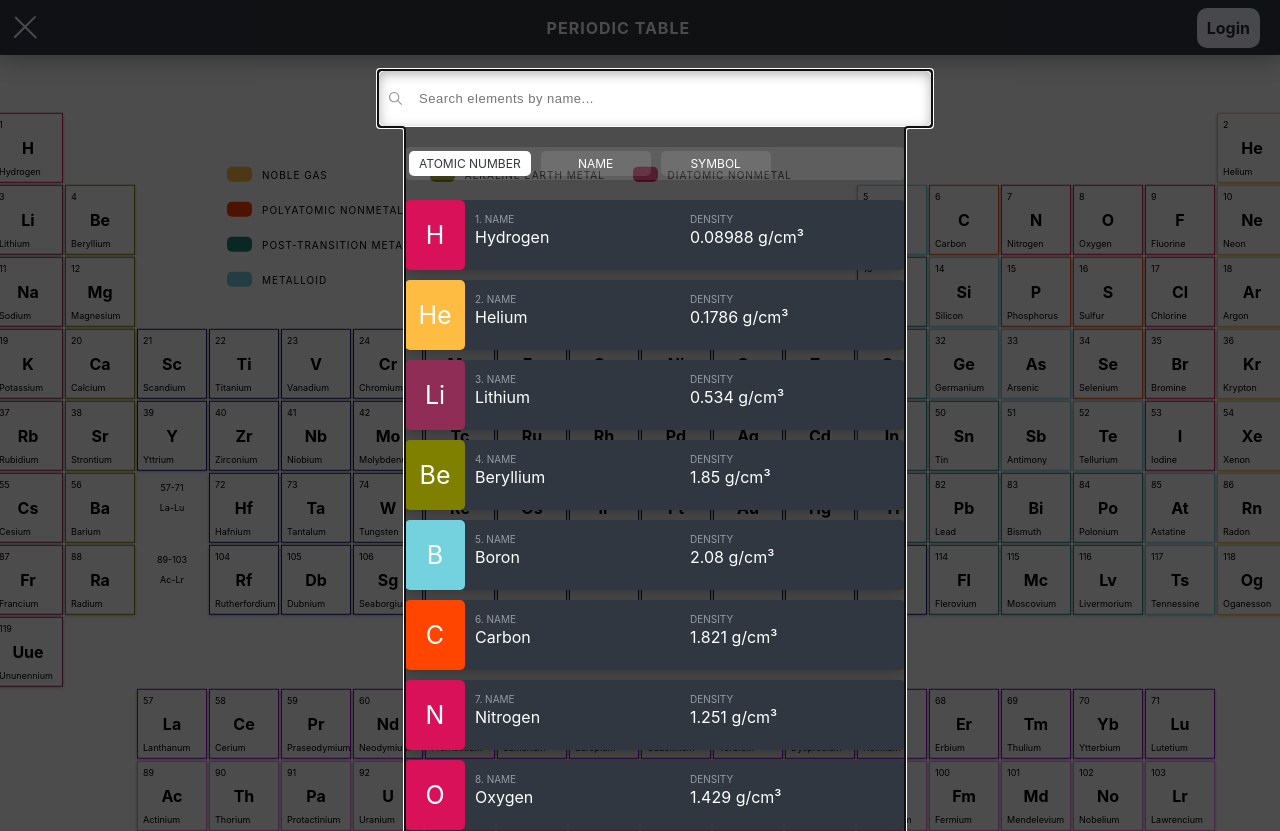
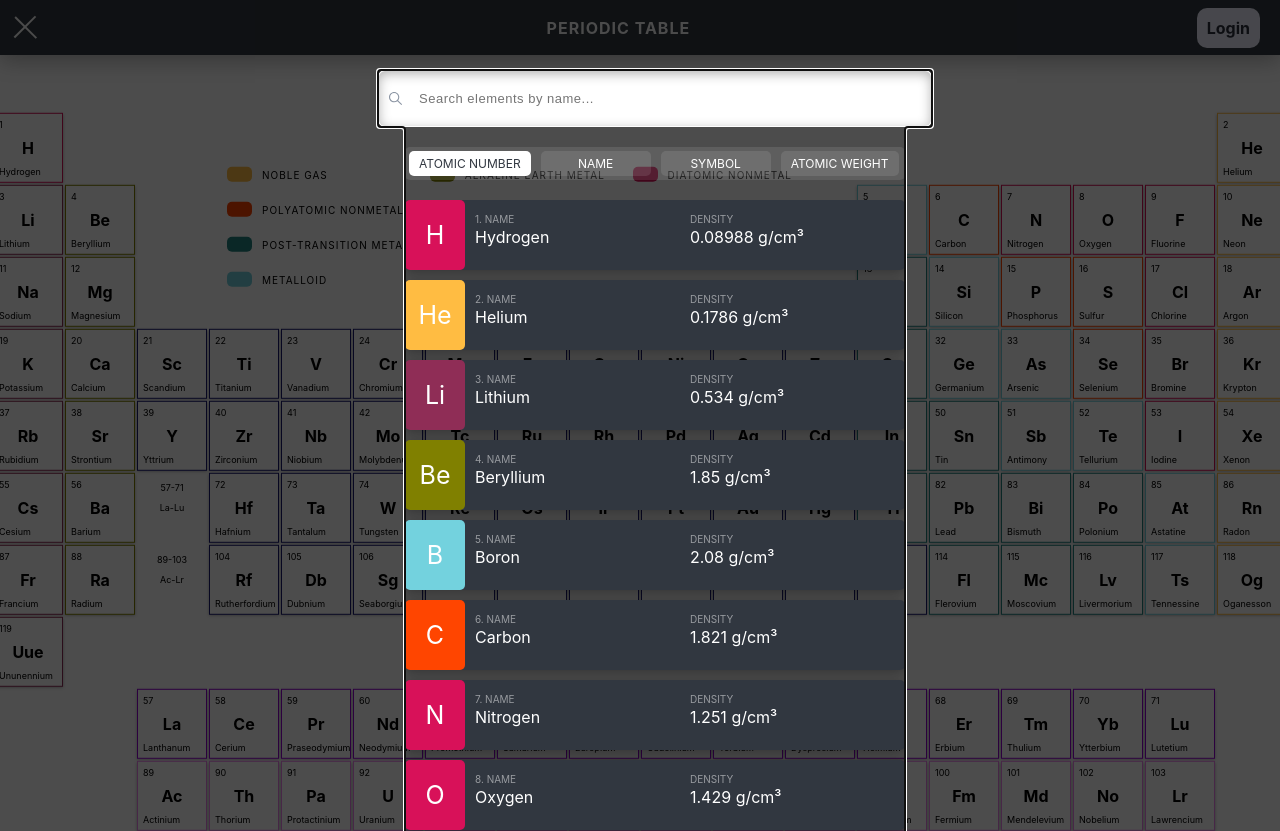
Before and after one commit to anishsubedi5566/CS545-HCI-Periodic-table, a React (Create React App) app in the folder periodic-table-frontend/: page / in a window 1280 px wide. Both pictures are taken after a click on the element 25 px from the left and 27 px from the top of the page. Built offline with nearby package versions, Linux system fonts and the light colour scheme; no server answers.

Commit message:
sort by Atomic mass added

```diff
--- a/periodic-table-frontend/src/components/Navbar/NavBar.js
+++ b/periodic-table-frontend/src/components/Navbar/NavBar.js
@@ -5,7 +5,7 @@ import { useDataLayerValue } from "../context-api/DataLayer";
 import { actionTypes } from "../context-api/reducer";
 import { onAuthStateChanged } from "firebase/auth";
 import { Auth, AppUserLogout } from "../Firebase";
-import { Button, Modal } from "@mui/material";
+import {  Modal } from "@mui/material";
 import { toast } from "react-toastify";
 import { useNavigate } from "react-router-dom";
 import Avatar from "react-avatar";
@@ -62,7 +62,6 @@ const NavBar = () => {
 			});
 		}
 	};
-  console.log(periodicSearch);
 
   return (
     <div className="navbar">
--- a/periodic-table-frontend/src/components/Navbar/SearchElements.js
+++ b/periodic-table-frontend/src/components/Navbar/SearchElements.js
@@ -11,6 +11,7 @@ const SearchElements = (props) => {
     const [byAtomicNumber, setByAtomicNumber] = useState('navbar-sort-type navbar-sort-selected');
 	const [byName, setByName] = useState('navbar-sort-type');
 	const [bySymbol, setBySymbol] = useState('navbar-sort-type');
+    const [byAtomicMass, setByAtomicMass] = useState('navbar-sort-type');
     let elementData = searchList;
 
     //search elements
@@ -61,6 +62,7 @@ const SearchElements = (props) => {
                 })
                 setByName('navbar-sort-type')
                 setBySymbol('navbar-sort-type')
+                setByAtomicMass('navbar-sort-type')
                 setByAtomicNumber('navbar-sort-type navbar-sort-selected')
         }
         // By Name
@@ -72,6 +74,7 @@ const SearchElements = (props) => {
 			})
 			setByAtomicNumber('navbar-sort-type')
 			setBySymbol('navbar-sort-type')
+            setByAtomicMass('navbar-sort-type')
 			setByName('navbar-sort-type navbar-sort-selected')
 		}
         // By Symbol
@@ -84,8 +87,22 @@ const SearchElements = (props) => {
 			})
 			setByAtomicNumber('navbar-sort-type')
 			setByName('navbar-sort-type')
+            setByAtomicMass('navbar-sort-type')
 			setBySymbol('navbar-sort-type navbar-sort-selected')
 		}
+        //By Mass
+        if (value === 'atomic-mass'){
+            const sortByAtomicMass = elements;
+            sortByAtomicMass.sort((a, b) => a.atomic_mass - b.atomic_mass)
+            dispatch({
+                type: actionTypes.SEARCH_LIST,
+                searchList: sortByAtomicMass
+            })
+            setByAtomicNumber('navbar-sort-type')
+			setByName('navbar-sort-type')
+			setBySymbol('navbar-sort-type')
+            setByAtomicMass('navbar-sort-type navbar-sort-selected')
+        }
     }
 
     // NAV BAR TABS
@@ -124,6 +141,7 @@ const SearchElements = (props) => {
                 <div onClick={() => sortByValue('atomic-number')} className={byAtomicNumber}>Atomic Number</div>
                 <div onClick={() => sortByValue('name')} className={byName}>Name</div>
                 <div onClick={() => sortByValue('symbol')} className={bySymbol}>Symbol</div>
+                <div onClick={() => sortByValue('atomic-mass')} className={byAtomicMass}>Atomic Weight</div>
             </div>
             <aside className="navbar-search-tab-container">
                 <section className="navbar-search-tab-box flex-row">
```
